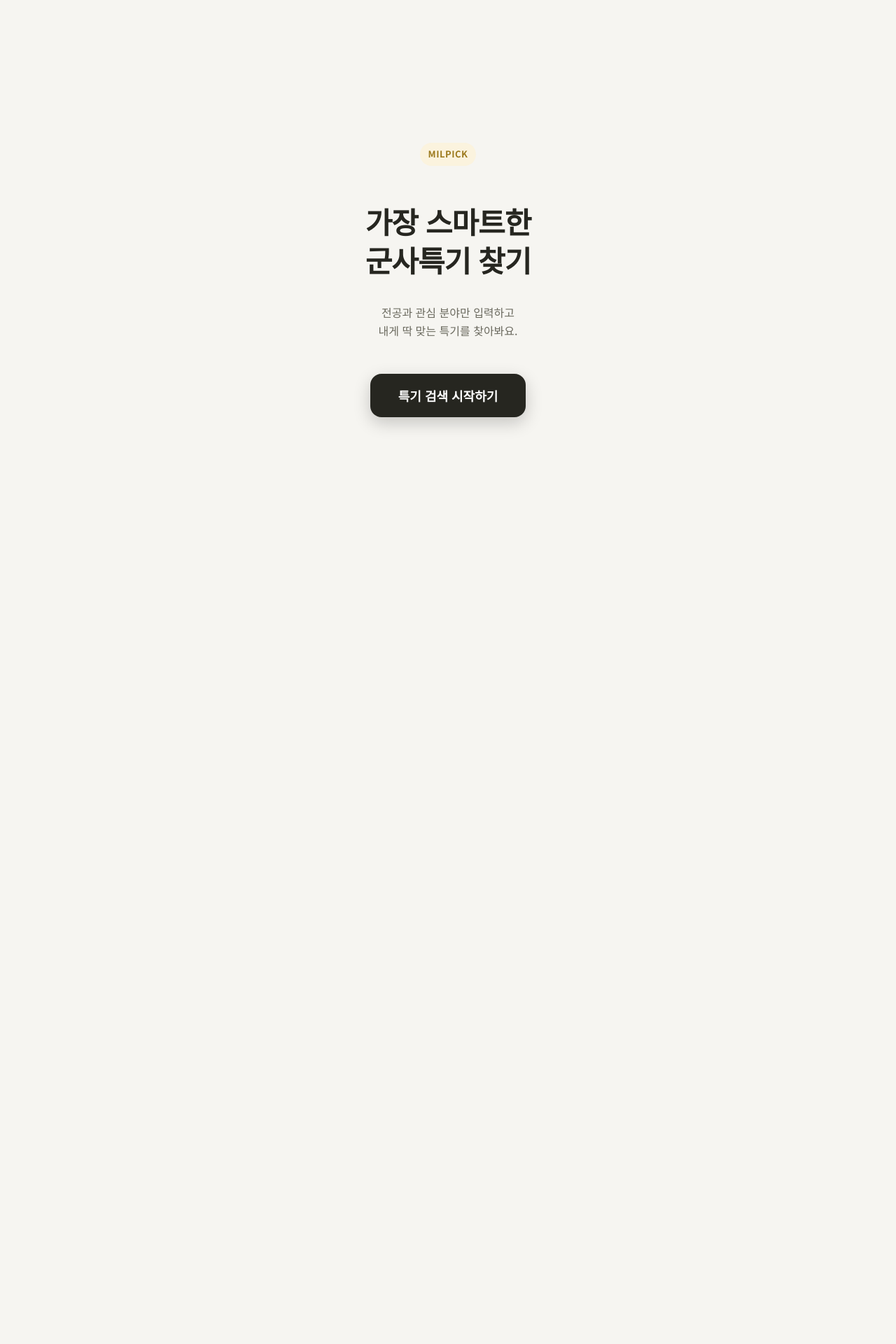
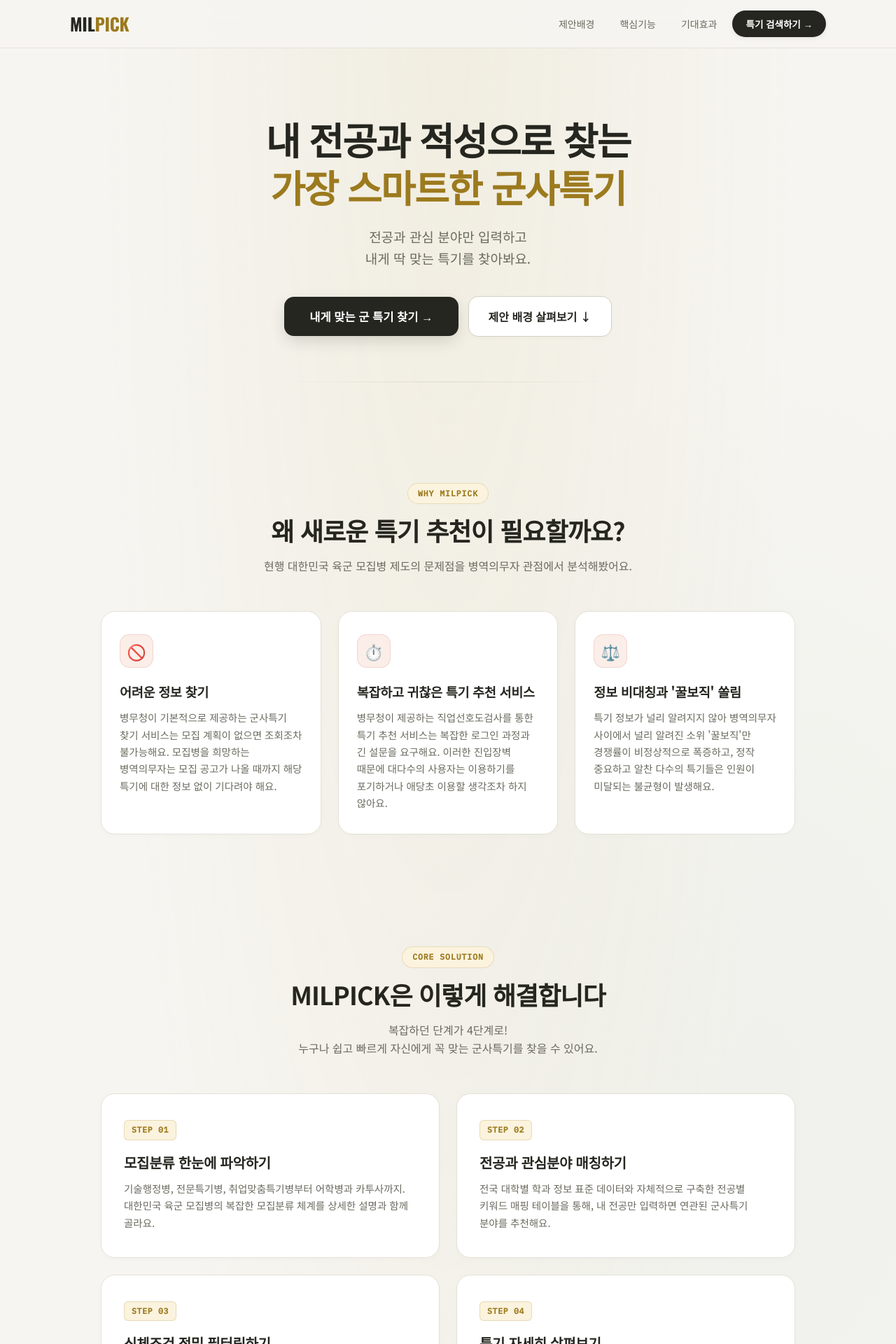
Before and after one commit to MILPICK-KO/milpick-front, a React (Vite) app: page / in a window 1280 px wide. Shown: the top 1920 px of the page at 70% size. Before the commit the page ends 800 px from the top, so only its background shows below. Built offline with nearby package versions, Linux system fonts and the light colour scheme; no server answers.

Commit message:
feat: add landing page

```diff
--- a/src/pages/StartPage.jsx
+++ b/src/pages/StartPage.jsx
@@ -1,75 +1,210 @@
 import { useNavigate } from 'react-router-dom';
+import { config } from '../utils/config';
+import { Footer } from '../components/Footer';
 
 export function StartPage() {
   const navigate = useNavigate();
 
+  const scrollToSection = (id) => {
+    const el = document.getElementById(id);
+    if (el) {
+      el.scrollIntoView({ behavior: 'smooth' });
+    }
+  };
+
   return (
-    <div style={{
-      display: 'flex',
-      flexDirection: 'column',
-      alignItems: 'center',
-      justifyContent: 'center',
-      minHeight: '100vh',
-      padding: '24px',
-      textAlign: 'center',
-      background: 'var(--bg)'
-    }}>
-      <div style={{
-        background: 'var(--brass-bg)',
-        color: 'var(--brass)',
-        padding: '6px 12px',
-        borderRadius: '20px',
-        fontSize: '13px',
-        fontWeight: '700',
-        marginBottom: '24px',
-        letterSpacing: '0.5px'
-      }}>
-        MILPICK
-      </div>
-      <h1 style={{
-        fontSize: '42px',
-        fontWeight: '800',
-        color: 'var(--text)',
-        marginBottom: '20px',
-        lineHeight: '1.3',
-        letterSpacing: '-1px'
-      }}>
-        가장 스마트한<br />군사특기 찾기
-      </h1>
-      <p style={{
-        fontSize: '16px',
-        color: 'var(--text-dim)',
-        marginBottom: '48px',
-        lineHeight: '1.6'
-      }}>
-        전공과 관심 분야만 입력하고<br />내게 딱 맞는 특기를 찾아봐요.
-      </p>
-      <button
-        onClick={() => navigate('/search')}
-        style={{
-          background: 'var(--text)',
-          color: 'var(--surface)',
-          border: 'none',
-          padding: '18px 40px',
-          borderRadius: '16px',
-          fontSize: '18px',
-          fontWeight: '700',
-          cursor: 'pointer',
-          fontFamily: 'inherit',
-          boxShadow: '0 8px 24px rgba(0,0,0,0.2)',
-          transition: 'transform 0.2s, background 0.2s',
-        }}
-        onMouseOver={e => {
-          e.currentTarget.style.transform = 'scale(1.05)';
-          e.currentTarget.style.background = 'var(--brass)';
-        }}
-        onMouseOut={e => {
-          e.currentTarget.style.transform = 'scale(1)';
-          e.currentTarget.style.background = 'var(--text)';
-        }}
-      >
-        특기 검색 시작하기
-      </button>
+    <div className="landing-container">
+      {/* 1. Sticky Navigation Header */}
+      <header className="landing-header">
+        <div className="landing-header-inner">
+          <div className="landing-brand" onClick={() => window.location.href = config.LINK}>
+            MIL<span>PICK</span>
+          </div>
+          <div className="landing-header-actions">
+            <button className="landing-nav-link" onClick={() => scrollToSection('problems')}>
+              제안배경
+            </button>
+            <button className="landing-nav-link" onClick={() => scrollToSection('features')}>
+              핵심기능
+            </button>
+            <button className="landing-nav-link" onClick={() => scrollToSection('impact')}>
+              기대효과
+            </button>
+            <button className="landing-btn-sm" onClick={() => navigate('/search')}>
+              특기 검색하기 →
+            </button>
+          </div>
+        </div>
+      </header>
+
+      {/* 2. Hero Section */}
+      <section className="landing-hero">
+
+        <h1 className="landing-title">
+          내 전공과 적성으로 찾는<br />
+          <span className="highlight">가장 스마트한 군사특기</span>
+        </h1>
+
+        <p className="landing-subtitle">
+          전공과 관심 분야만 입력하고<br/>내게 딱 맞는 특기를 찾아봐요.
+        </p>
+
+        <div className="landing-hero-actions">
+          <button className="landing-btn-primary" onClick={() => navigate('/search')}>
+            내게 맞는 군 특기 찾기 →
+          </button>
+          <button className="landing-btn-secondary" onClick={() => scrollToSection('problems')}>
+            제안 배경 살펴보기 ↓
+          </button>
+        </div>
+
+        {
+          <hr></hr>
+        }
+      </section>
+
+      {/* 3. Problem Section (현행 제도의 문제점 & 현실태) */}
+      <section id="problems" className="landing-section">
+        <div className="landing-section-head">
+          <div className="landing-section-eyebrow">WHY MILPICK</div>
+          <h2 className="landing-section-title">왜 새로운 특기 추천이 필요할까요?</h2>
+          <p className="landing-section-desc">
+            현행 대한민국 육군 모집병 제도의 문제점을 병역의무자 관점에서 분석해봤어요.
+          </p>
+        </div>
+
+        <div className="problem-grid">
+          <div className="problem-card">
+            <div className="problem-icon-badge">🚫</div>
+            <h3 className="problem-card-title">어려운 정보 찾기</h3>
+            <p className="problem-card-desc">
+              병무청이 기본적으로 제공하는 군사특기 찾기 서비스는 모집 계획이 없으면 조회조차 불가능해요.
+              모집병을 희망하는 병역의무자는 모집 공고가 나올 때까지 해당 특기에 대한 정보 없이 기다려야 해요.
+            </p>
+          </div>
+
+          <div className="problem-card">
+            <div className="problem-icon-badge">⏱️</div>
+            <h3 className="problem-card-title">복잡하고 귀찮은 특기 추천 서비스</h3>
+            <p className="problem-card-desc">
+              병무청이 제공하는 직업선호도검사를 통한 특기 추천 서비스는 복잡한 로그인 과정과 긴 설문을 요구해요.
+              이러한 진입장벽 때문에 대다수의 사용자는 이용하기를 포기하거나 애당초 이용할 생각조차 하지 않아요.
+            </p>
+          </div>
+
+          <div className="problem-card">
+            <div className="problem-icon-badge">⚖️</div>
+            <h3 className="problem-card-title">정보 비대칭과 '꿀보직' 쏠림</h3>
+            <p className="problem-card-desc">
+              특기 정보가 널리 알려지지 않아 병역의무자 사이에서 널리 알려진 소위 '꿀보직'만 경쟁률이 비정상적으로 폭증하고,
+              정작 중요하고 알찬 다수의 특기들은 인원이 미달되는 불균형이 발생해요.
+            </p>
+          </div>
+        </div>
+      </section>
+
+      {/* 4. Solution & Core Features (주요 기능) */}
+      <section id="features" className="landing-section">
+        <div className="landing-section-head">
+          <div className="landing-section-eyebrow">CORE SOLUTION</div>
+          <h2 className="landing-section-title">MILPICK은 이렇게 해결합니다</h2>
+          <p className="landing-section-desc">
+            복잡하던 단계가 4단계로!<br/>
+            누구나 쉽고 빠르게 자신에게 꼭 맞는 군사특기를 찾을 수 있어요.
+          </p>
+        </div>
+
+        <div className="features-grid">
+          <div className="feature-card">
+            <span className="feature-step-num">STEP 01</span>
+            <h3 className="feature-card-title">모집분류 한눈에 파악하기</h3>
+            <p className="feature-card-desc">
+              기술행정병, 전문특기병, 취업맞춤특기병부터 어학병과 카투사까지.
+              대한민국 육군 모집병의 복잡한 모집분류 체계를 상세한 설명과 함께 골라요.
+            </p>
+          </div>
+
+          <div className="feature-card">
+            <span className="feature-step-num">STEP 02</span>
+            <h3 className="feature-card-title">전공과 관심분야 매칭하기</h3>
+            <p className="feature-card-desc">
+              전국 대학별 학과 정보 표준 데이터와 자체적으로 구축한 전공별 키워드 매핑 테이블을 통해,
+              내 전공만 입력하면 연관된 군사특기 분야를 추천해요.
+            </p>
+          </div>
+
+          <div className="feature-card">
+            <span className="feature-step-num">STEP 03</span>
+            <h3 className="feature-card-title">신체조건 정밀 필터링하기</h3>
+            <p className="feature-card-desc">
+              이미 입영판정검사를 받으셨나요? <br/>
+              지원 불가능한 특기를 위해 헛수고하는 일이 없도록 신장, 체중, 시력, 신체등급은 물론 앓고 있는 질환까지 사전에 검증해,
+              지원 불가능한 특기를 꼼꼼하게 걸러내요.
+            </p>
+          </div>
+
+          <div className="feature-card">
+            <span className="feature-step-num">STEP 04</span>
+            <h3 className="feature-card-title">특기 자세히 살펴보기</h3>
+            <p className="feature-card-desc">
+              관심이 가는 특기가 생기셨나요?<br/>
+              특기 상세보기를 통해 해당 특기에 부여된 임무, 관련 자격증 등 모든 정보를 빠짐없이 확인해요.
+            </p>
+          </div>
+        </div>
+      </section>
+
+      {/* 5. Expected Impact (기대효과 및 결론) */}
+      <section id="impact" className="landing-section">
+        <div className="landing-section-head">
+          <div className="landing-section-eyebrow">EXPECTED IMPACT</div>
+          <h2 className="landing-section-title">MILPICK이 만들어갈 3가지 변화</h2>
+        </div>
+
+        <div className="impact-grid">
+          <div className="impact-card">
+            <div className="impact-icon-badge">🎯</div>
+            <h3 className="impact-card-title">개개인의 잠재력 극대화</h3>
+            <p className="impact-card-desc">
+              나와 동떨어지고 재미없는 특기 대신, 내가 좋아하는 전공과 재능을 살려 복무하는 기회를 마련해요.
+            </p>
+          </div>
+
+          <div className="impact-card">
+            <div className="impact-icon-badge">⚖️</div>
+            <h3 className="impact-card-title">정보 비대칭 및 편중 해소</h3>
+            <p className="impact-card-desc">
+              잘 알려지지 않은 가치 있는 특기들을 발굴할 수 있는 기회를 마련해
+              소수 인기 보직에만 편중되던 지원율을 해소해요.
+            </p>
+          </div>
+
+          <div className="impact-card">
+            <div className="impact-icon-badge">🛡️</div>
+            <h3 className="impact-card-title">육군 전투력 및 업무 효율성 증대</h3>
+            <p className="impact-card-desc">
+              적재적소에 실무 능력을 갖춘 전공자가 배치되어 전반적인 업무 효율을 끌어올리고,
+              더 나아가 대한민국 육군의 전투력을 증진해요.
+            </p>
+          </div>
+        </div>
+      </section>
+
+      {/* 6. Final CTA Banner */}
+      <section className="landing-section" style={{ paddingBottom: 0 }}>
+        <div className="landing-cta-banner">
+          <h2 className="landing-cta-title">나의 군 복무, 시작부터 똑똑하게</h2>
+          <p className="landing-cta-desc">
+            전공이나 관심 분야만 입력하고 내게 딱 맞는 군사특기를 찾아봐요.
+          </p>
+          <button className="landing-btn-primary" onClick={() => navigate('/search')}>
+            특기 검색 시작하기 →
+          </button>
+        </div>
+      </section>
+
+      {/* 7. Footer */}
+      <Footer />
     </div>
   );
 }
--- a/src/utils/config.jsx
+++ b/src/utils/config.jsx
@@ -1,3 +1,4 @@
 export const config = {
     "API_BASE_URL": "/api",
+    "LINK": "https://milpicktest.flyahn06.com"
 }
```
